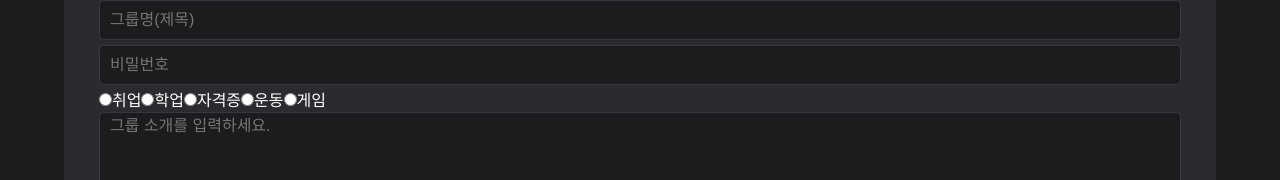
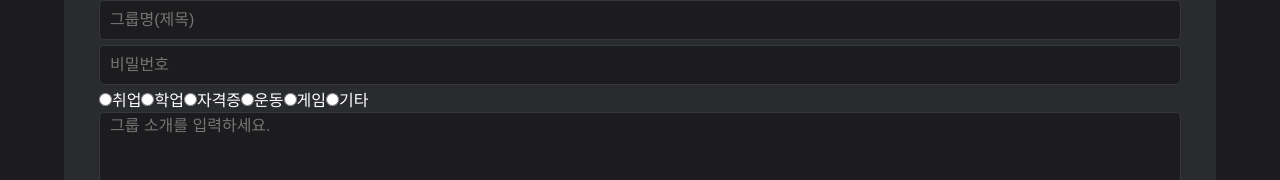
Before and after one commit to Milk0621/project-study-hub, a React (Create React App) app in the folder frontend/: page /groupCreate in a window 1280 px wide. Shown: the part 179-359 px from the top of the page. Built offline with nearby package versions, Linux system fonts and the light colour scheme; a web font is replaced by a local one.

Commit message:
feat: 그룹 생성 라디오 항목에 '기타' 카테고리 추가

```diff
--- a/frontend/src/components/GroupCreate/GroupCreate.jsx
+++ b/frontend/src/components/GroupCreate/GroupCreate.jsx
@@ -65,6 +65,8 @@ function GroupCreate() {
                     <label htmlFor="radio4">운동</label>
                     <input type="radio" name="tag" id="radio5" value="게임" onChange={(e)=>setTag(e.target.value)} />
                     <label htmlFor="radio5">게임</label>
+                    <input type="radio" name="tag" id="radio6" value="기타" onChange={(e)=>setTag(e.target.value)} />
+                    <label htmlFor="radio6">기타</label>
                 </div>
                 <textarea
                     className={style.content}
```
